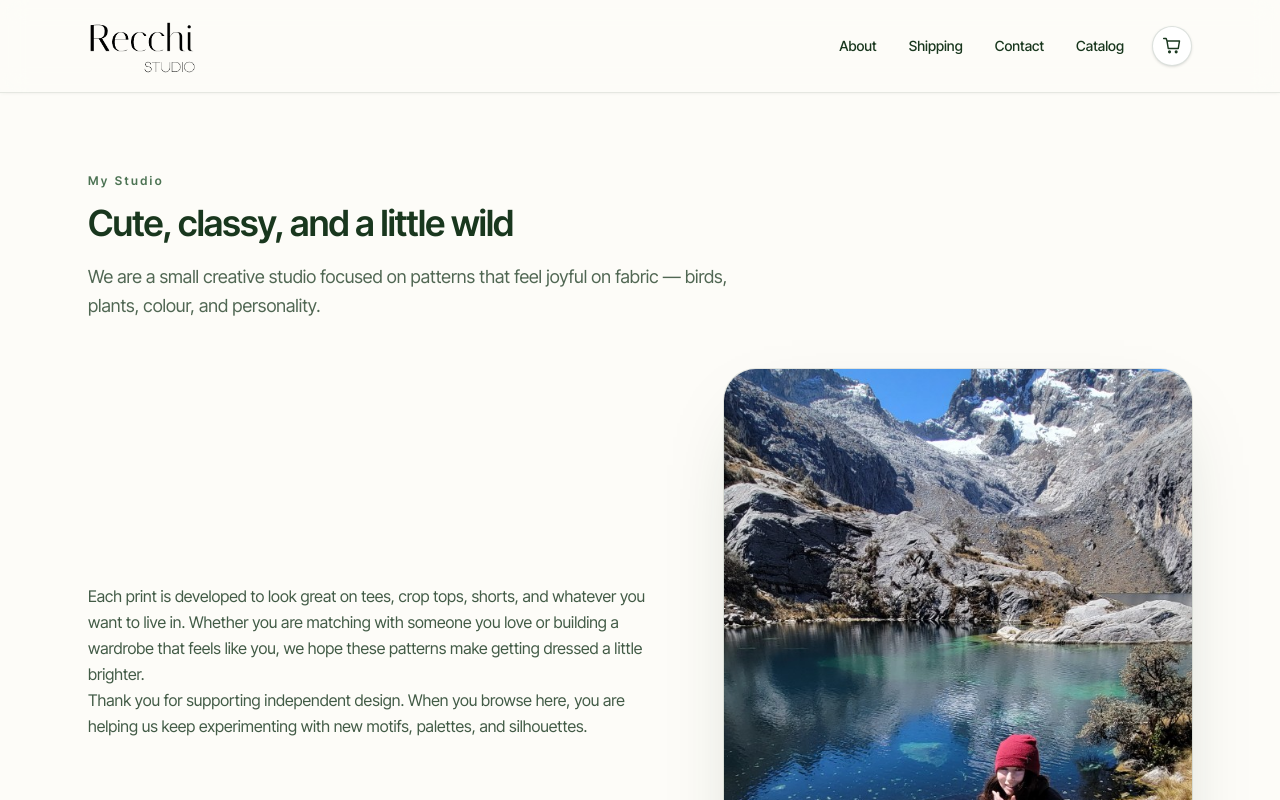
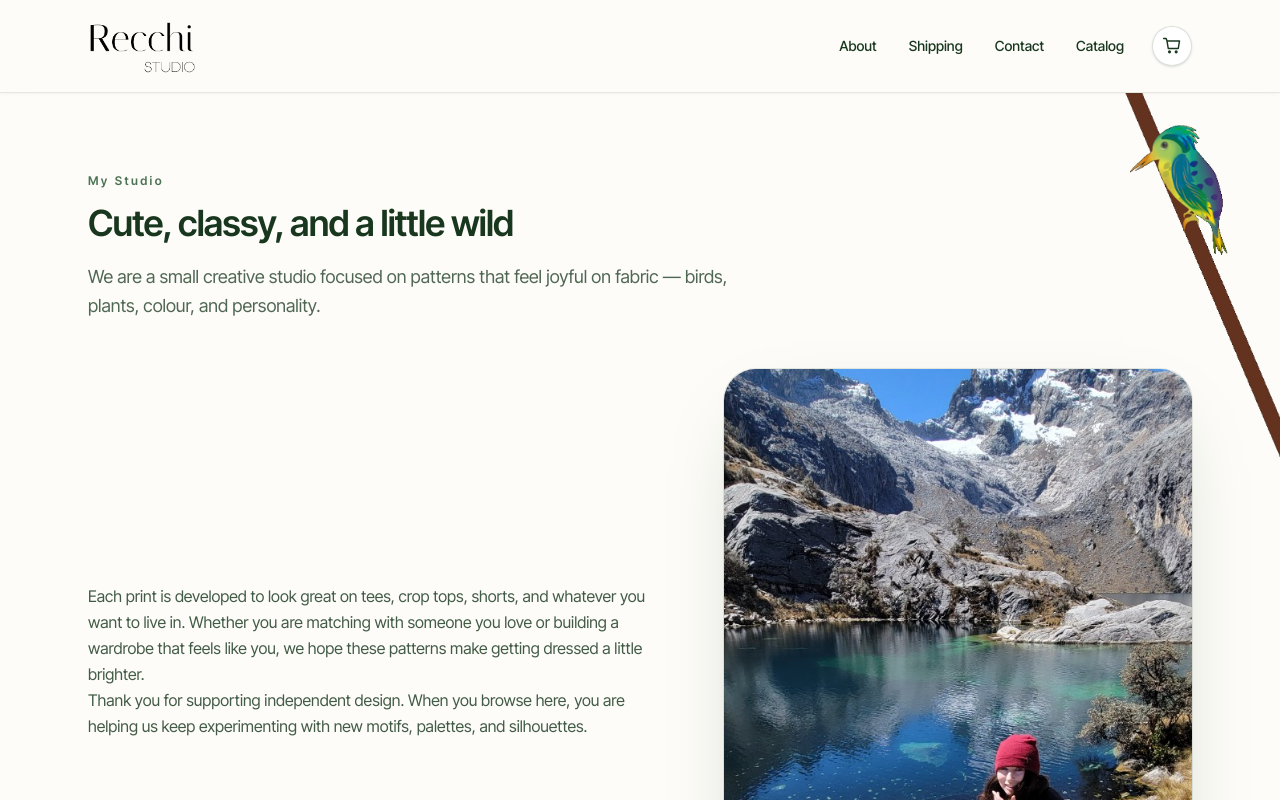
Before and after one commit to Kierdube/RecchiStudio, a Next.js app: page /about in a window 1280 px wide. Shown: the top 800 px of the page. Built offline with nearby package versions, Linux system fonts and the light colour scheme; no server answers; the database is empty.

Commit message:
Add fixed parrot accent to the About page.
Positions the decoration below the header so it stays visible while scrolling.

```diff
--- a/src/app/(marketing)/about/page.tsx
+++ b/src/app/(marketing)/about/page.tsx
@@ -1,6 +1,7 @@
 import type { Metadata } from "next";
 import Link from "next/link";
 
+import { AboutParrotDecoration } from "@/components/AboutParrotDecoration";
 import { FeatureIcon } from "@/components/FeatureIcon";
 import { SiteCopyText } from "@/components/SiteCopyText";
 import { MarketingShell } from "@/components/MarketingShell";
@@ -25,6 +26,7 @@ export default async function AboutPage() {
 
   return (
     <MarketingShell>
+      <AboutParrotDecoration />
       <PageIntro
         eyebrow={siteCopyGet(copy, "about.intro.eyebrow")}
         eyebrowUppercase={false}
--- a/src/app/(marketing)/layout.tsx
+++ b/src/app/(marketing)/layout.tsx
@@ -40,7 +40,10 @@ export default async function MarketingLayout({
       <GoogleFontsLoader fonts={googleFonts} />
       <GlobalTypographyStyles copy={copy} />
       <SiteHeader copy={copy} />
-      <div data-recchi-content className="min-w-0 flex-1 bg-background">
+      <div
+        data-recchi-content
+        className="min-w-0 flex-1 bg-background [--site-header-offset:calc(env(safe-area-inset-top,0px)+4.875rem+1px)] sm:[--site-header-offset:calc(env(safe-area-inset-top,0px)+5.75rem+1px)]"
+      >
         {children}
       </div>
       <SiteFooter copy={copy} />
--- /dev/null
+++ b/src/components/AboutParrotDecoration.tsx
@@ -0,0 +1,21 @@
+/**
+ * Fixed corner accent for the About page — bird + branch perch, non-interactive.
+ */
+export function AboutParrotDecoration() {
+  return (
+    <div
+      aria-hidden
+      className="pointer-events-none fixed right-0 top-[var(--site-header-offset)] z-30 hidden w-[7.5rem] overflow-hidden sm:block sm:w-[8.5rem] md:w-[9.5rem] lg:w-[10.5rem]"
+    >
+      {/* eslint-disable-next-line @next/next/no-img-element */}
+      <img
+        src="/images/about-parrot.png"
+        alt=""
+        width={431}
+        height={953}
+        className="h-auto w-full max-w-none translate-x-[8%] object-left-top"
+        decoding="async"
+      />
+    </div>
+  );
+}
```
Also changed, not shown: public/images/about-parrot.png (added).
